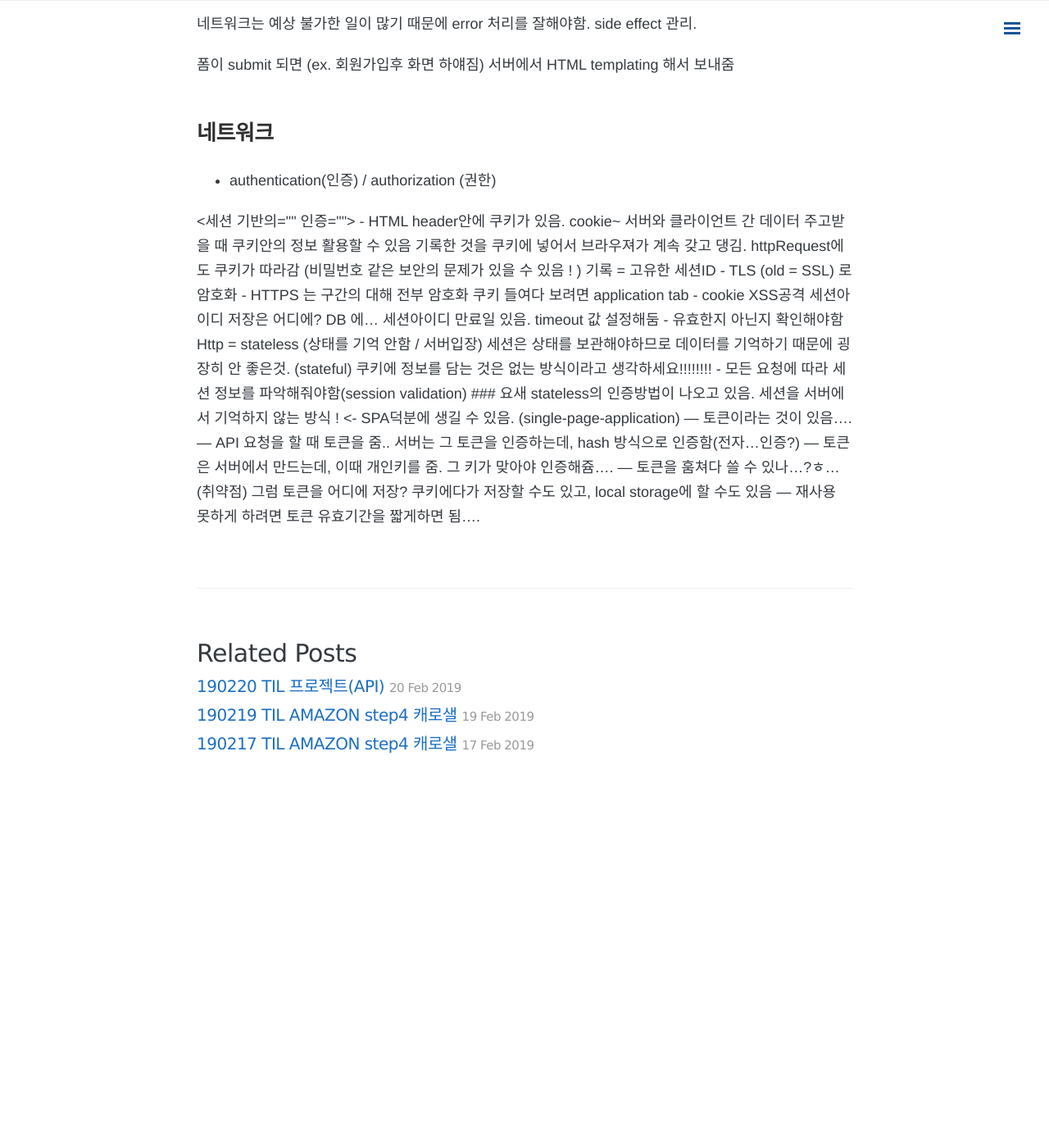
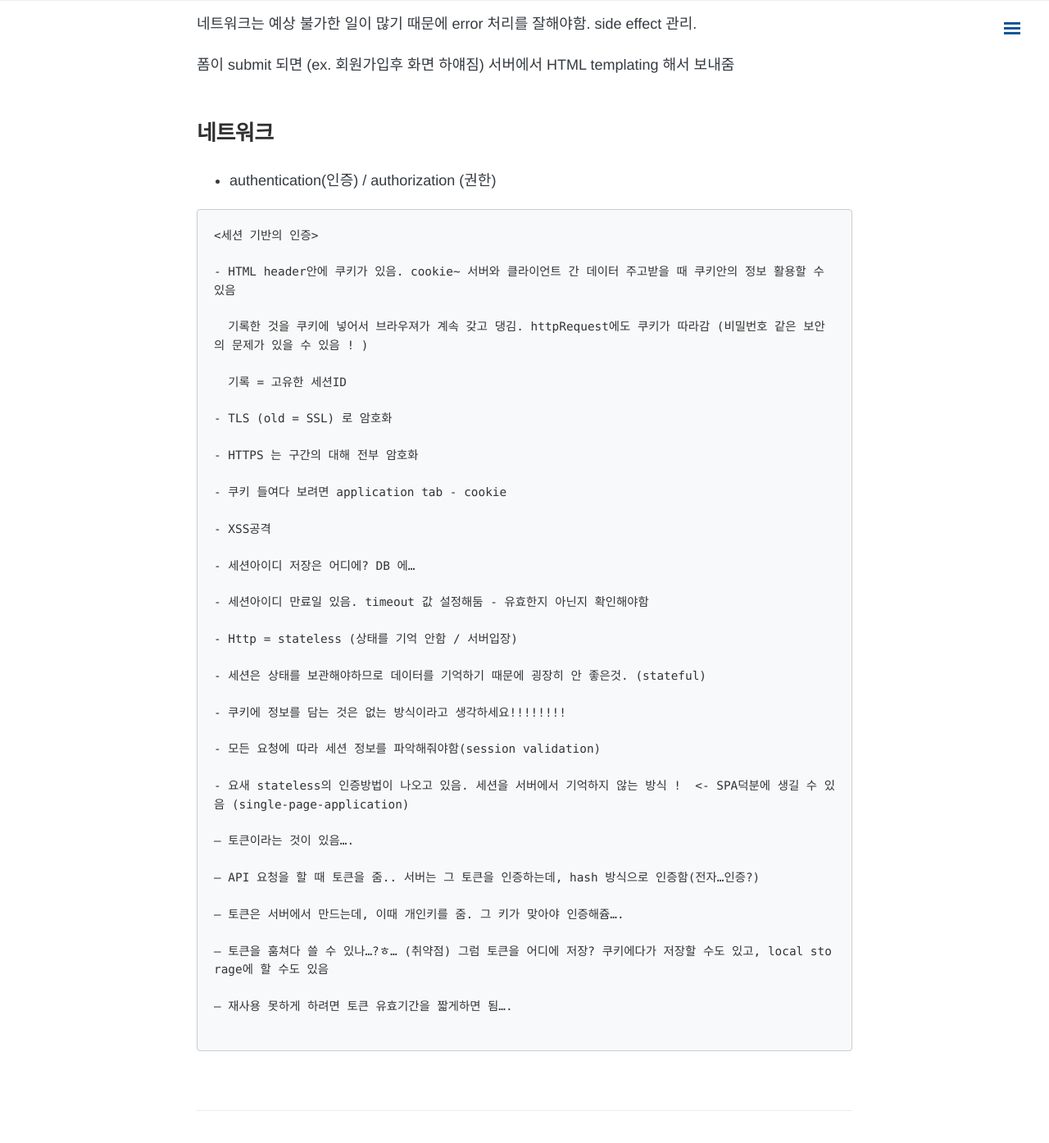
Before and after one commit to developersoom/developersoom.github.io, a Jekyll site: the page built from _posts/TIL(Today I Learned)/2019-02-18-TIL.md, in a window 1280 px wide and 1400 px high, scrolled down 8058 px. Shown: the top 1394 px of the window at 82% size. Built offline with Jekyll 4.4.1, drawn with Linux system fonts in a browser that asks for light colours; nearby versions of some CDN libraries; comment, search, counter and statistics services are not loaded; before the commit the page ends 9038 px from its top, so only the background shows below that.

Commit message:
Fix error

````diff
--- a/_posts/TIL(Today I Learned)/2019-02-18-TIL.md
+++ b/_posts/TIL(Today I Learned)/2019-02-18-TIL.md
@@ -416,8 +416,7 @@ fetch API의 error handling을 공부하세여
 
 - authentication(인증) / authorization (권한)
 
-
-
+```text
 <세션 기반의 인증>
 
 - HTML header안에 쿠키가 있음. cookie~ 서버와 클라이언트 간 데이터 주고받을 때 쿠키안의 정보 활용할 수 있음
@@ -430,33 +429,23 @@ fetch API의 error handling을 공부하세여
 
 - HTTPS 는 구간의 대해 전부 암호화
 
+- 쿠키 들여다 보려면 application tab - cookie
 
+- XSS공격
 
-    쿠키 들여다 보려면 application tab - cookie
+- 세션아이디 저장은 어디에? DB 에…
 
-    XSS공격
+- 세션아이디 만료일 있음. timeout 값 설정해둠 - 유효한지 아닌지 확인해야함
 
-    세션아이디 저장은 어디에? DB 에…
+- Http = stateless (상태를 기억 안함 / 서버입장)
 
-    세션아이디 만료일 있음. timeout 값 설정해둠 - 유효한지 아닌지 확인해야함
+- 세션은 상태를 보관해야하므로 데이터를 기억하기 때문에 굉장히 안 좋은것. (stateful)
 
-
-
-    Http = stateless (상태를 기억 안함 / 서버입장)
-
-    세션은 상태를 보관해야하므로 데이터를 기억하기 때문에 굉장히 안 좋은것. (stateful)
-
-    쿠키에 정보를 담는 것은 없는 방식이라고 생각하세요!!!!!!!!
-
-
+- 쿠키에 정보를 담는 것은 없는 방식이라고 생각하세요!!!!!!!!
 
 - 모든 요청에 따라 세션 정보를 파악해줘야함(session validation)
 
-
-
-
-
-### 요새 stateless의 인증방법이 나오고 있음. 세션을 서버에서 기억하지 않는 방식 !  <- SPA덕분에 생길 수 있음. (single-page-application)
+- 요새 stateless의 인증방법이 나오고 있음. 세션을 서버에서 기억하지 않는 방식 !  <- SPA덕분에 생길 수 있음 (single-page-application)
 
 — 토큰이라는 것이 있음….
 
@@ -467,3 +456,5 @@ fetch API의 error handling을 공부하세여
 — 토큰을 훔쳐다 쓸 수 있나…?ㅎ… (취약점) 그럼 토큰을 어디에 저장? 쿠키에다가 저장할 수도 있고, local storage에 할 수도 있음
 
 — 재사용 못하게 하려면 토큰 유효기간을 짧게하면 됨….
+
+```
````
